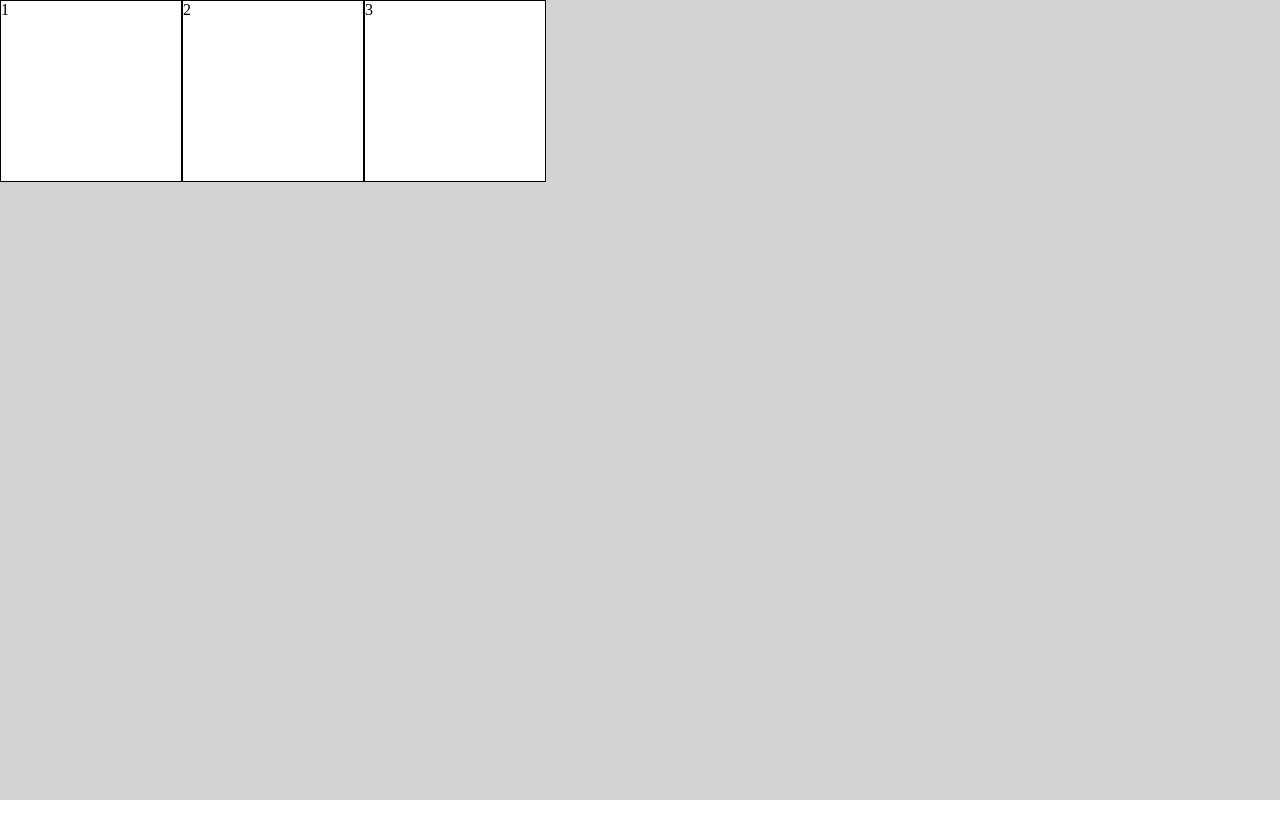
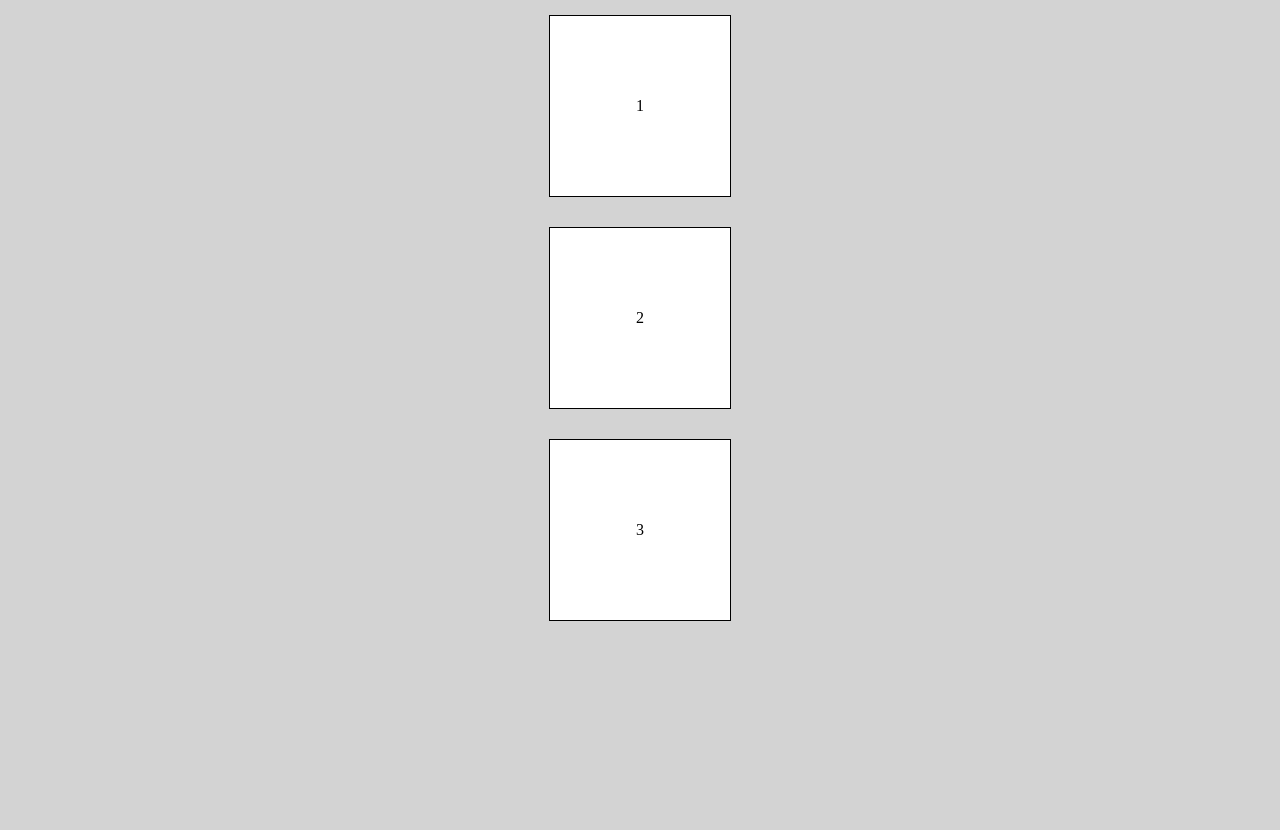
Before and after one commit to labenuexercicios/flexbox-exercicios, a plain HTML site: page exercicio1/index.html in a window 1280 px wide. Before the commit the page ends 800 px from the top, so only its background shows below. Drawn offline with Linux system fonts and the light colour scheme.

Commit message:
exercício 1 sobre Display Flex  do dia 26/09/2022

```diff
--- a/exercicio1/style.css
+++ b/exercicio1/style.css
@@ -1,13 +1,18 @@
 * {
   margin: 0;
   padding: 0;
+  background-color: lightgray;
 }
 
 .container {
   height: 100vh;
   width: 100vw;
-  background-color: lightgray;
   display: flex;
+  flex-direction: column;
+  align-items: center;
+  row-gap: 30px;
+  margin-top: 15px;
+  margin-bottom: 15px;
 }
 
 .item {
@@ -15,4 +20,8 @@
   background-color: white;
   height: 180px;
   width: 180px;
+  display: flex;
+  flex-direction: column;
+  justify-content: center;
+  align-items: center;
 }
```
